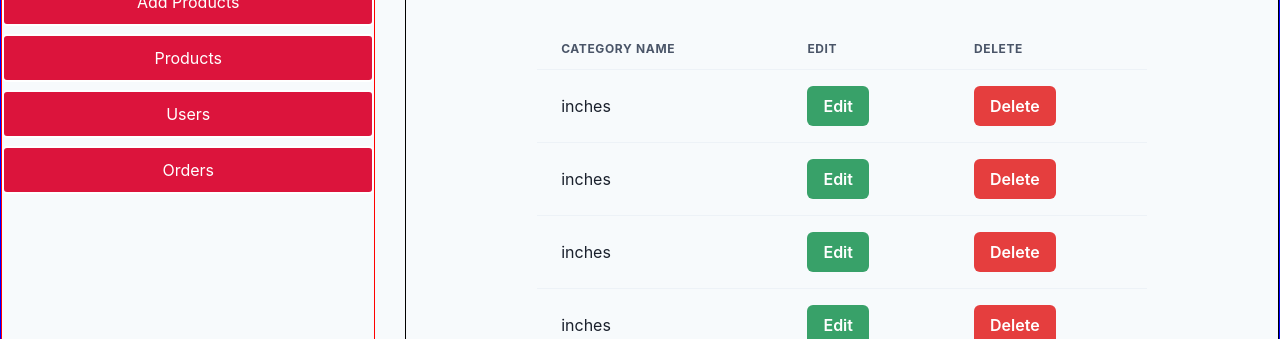
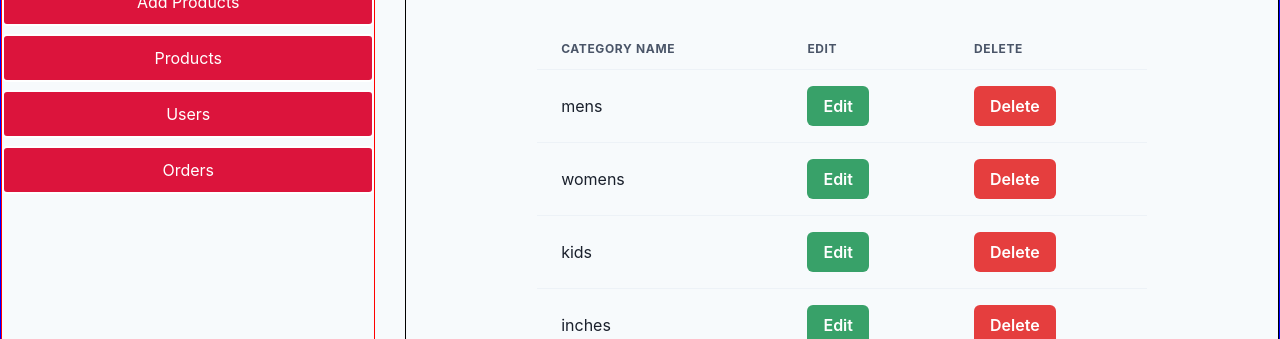
Before and after one commit to ranjankumar9/Shop-offer, a React (Create React App) app in the folder Client/: page /admin/create-category in a window 1280 px wide. Shown: the part 160-499 px from the top of the page. Built offline with nearby package versions, Linux system fonts and the light colour scheme.

Commit message:
completed admin side UI.

```diff
--- a/Client/src/Admin/components/Admin/AllCategory.jsx
+++ b/Client/src/Admin/components/Admin/AddCategory/AllCategory.jsx
@@ -27,7 +27,7 @@ const AllCategory = () => {
         </Thead>
         <Tbody>
           <Tr>
-            <Td>inches</Td>
+            <Td>mens</Td>
             <Td>
               <Button colorScheme="green">Edit</Button>
             </Td>
@@ -36,7 +36,7 @@ const AllCategory = () => {
             </Td>
           </Tr>
           <Tr>
-            <Td>inches</Td>
+            <Td>womens</Td>
             <Td>
               <Button colorScheme="green">Edit</Button>
             </Td>
@@ -45,7 +45,7 @@ const AllCategory = () => {
             </Td>
           </Tr>
           <Tr>
-            <Td>inches</Td>
+            <Td>kids</Td>
             <Td>
               <Button colorScheme="green">Edit</Button>
             </Td>
--- a/Client/src/Admin/components/Admin/AdminLayout.js
+++ b/Client/src/Admin/components/Admin/AdminLayout.js
@@ -1,7 +1,7 @@
 import { Flex } from "@chakra-ui/react";
 import React from "react";
 import { Outlet } from "react-router-dom";
-import AdminMenu from "./AdminMenu";
+import AdminMenu from "./AdminMenu/AdminMenu";
 
 const AdminLayout = () => {
   return (
--- a/Client/src/Admin/components/Admin/AdminMenu.jsx
+++ b/Client/src/Admin/components/Admin/AdminMenu/AdminMenu.jsx
@@ -1,7 +1,7 @@
 import { Box, VStack } from "@chakra-ui/react";
 import React from "react";
 import { NavLink } from "react-router-dom";
-import "./admin.css";
+import "../admin.css";
 const AdminMenu = () => {
   return (
     <VStack className="nav-links" h="100vh" w="30%" border="1px solid red">
--- a/Client/src/Admin/components/Admin/AdminProfile.jsx
+++ b/Client/src/Admin/components/Admin/AdminProfile/AdminProfile.jsx
@@ -9,7 +9,7 @@ import {
 } from "@chakra-ui/react";
 import React from "react";
 import { Container } from "@chakra-ui/react";
-import "./admin.css";
+import "../admin.css";
 const AdminProfile = () => {
   return (
     <Container
--- a/Client/src/Admin/pages/Admin.js
+++ b/Client/src/Admin/pages/Admin.js
@@ -2,7 +2,7 @@ import { Box, Flex } from "@chakra-ui/react";
 import React from "react";
 import { Outlet } from "react-router-dom";
 import AdminLayout from "../components/Admin/AdminLayout";
-import AdminMenu from "../components/Admin/AdminMenu";
+import AdminMenu from "../components/Admin/AdminMenu/AdminMenu";
 
 const Admin = () => {
   return (
```
Also changed, not shown: Client/src/routes/AllRoutes.js (+5 -5 lines), Client/src/Admin/components/Admin/AddCategory/CreateCategory.jsx (renamed from Client/src/Admin/components/Admin/CreateCategory.jsx), Client/src/Admin/components/Admin/AddProduct/CreateProduct.jsx (renamed from Client/src/Admin/components/Admin/CreateProduct.jsx), Client/src/Admin/components/Admin/Orders/Orders.jsx (renamed from Client/src/Admin/components/Admin/Orders.jsx), Client/src/Admin/components/Admin/Users/Users.jsx (renamed from Client/src/Admin/components/Admin/Users.jsx).
